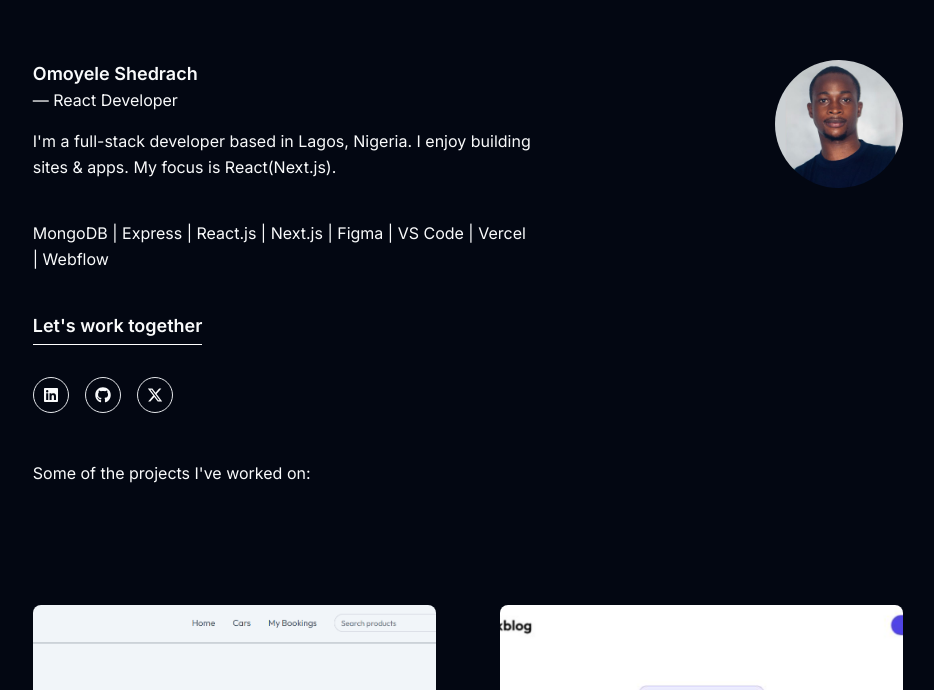
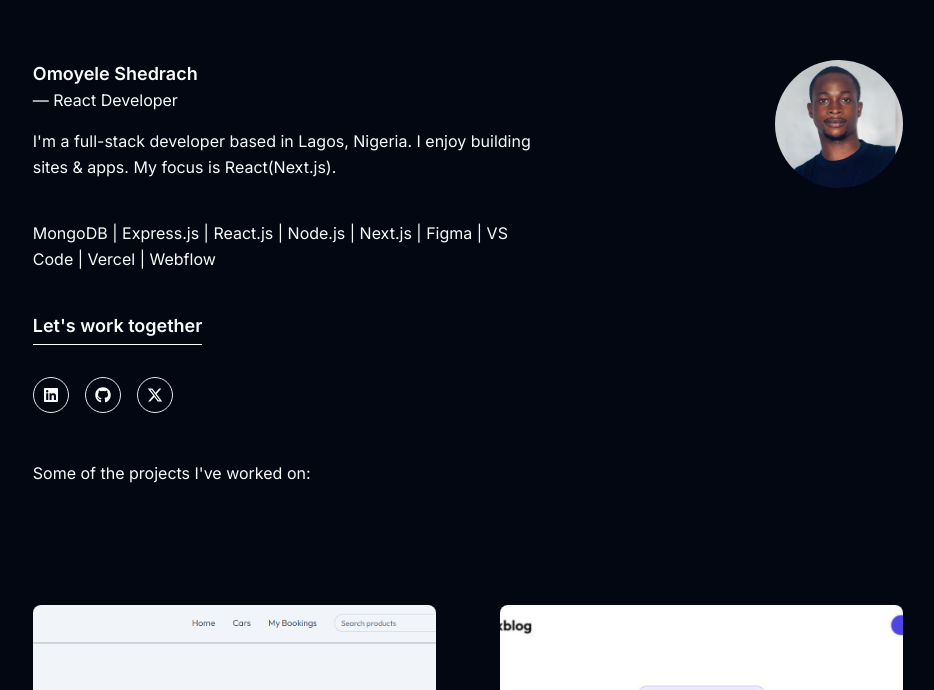
Before and after one commit to Omni79/omnidev, a Next.js app: page / in a window 1280 px wide. Shown: the part 110-800 px from the top of the page, without its empty margins (172-1106 px from the left). Built offline with nearby package versions, Linux system fonts and the light colour scheme.

Commit message:
stack updated

```diff
--- a/app/components/Header.jsx
+++ b/app/components/Header.jsx
@@ -33,7 +33,7 @@ const Header = () => {
         </p>
 
         <p className='max-w-[500px] leading-relaxed mb-10'>
-          MongoDB | Express | React.js | Next.js | Figma | VS Code | Vercel |
+          MongoDB | Express.js | React.js | Node.js | Next.js | Figma | VS Code | Vercel |
           Webflow
         </p>
 
```
